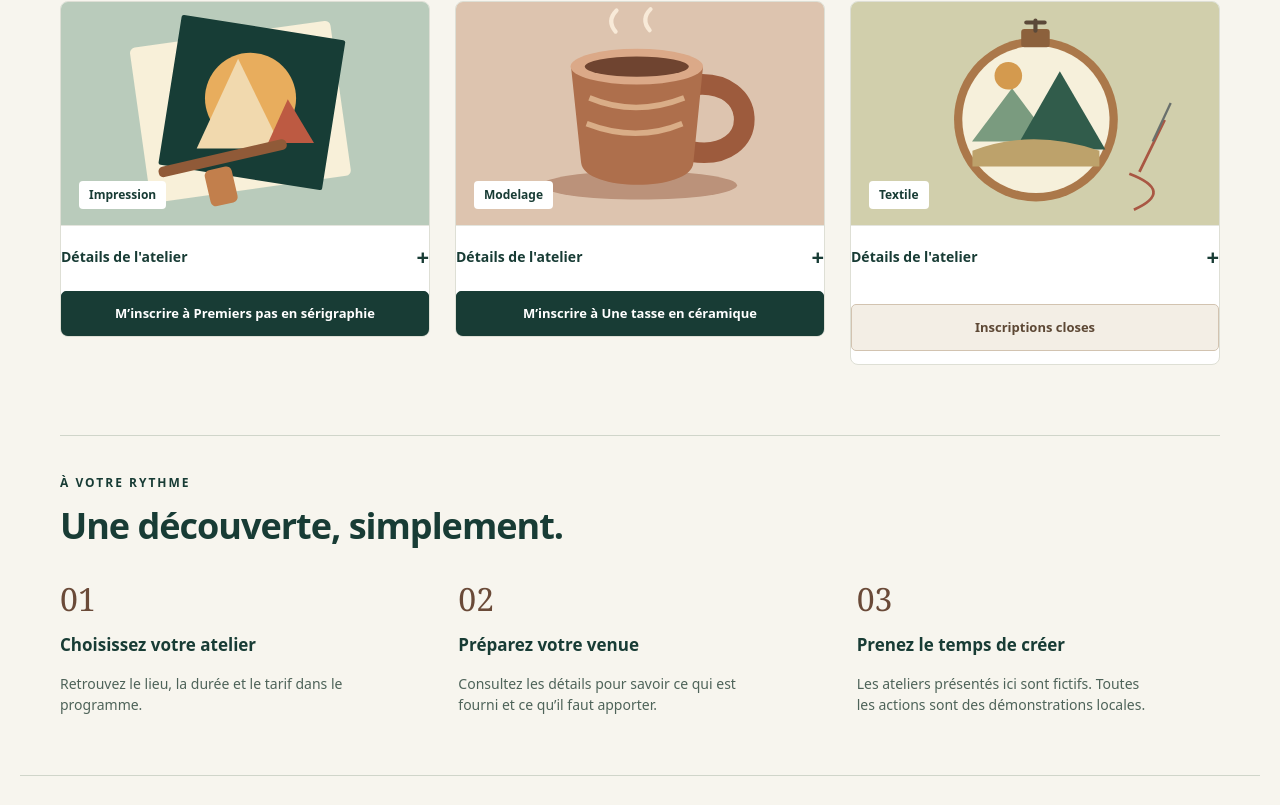
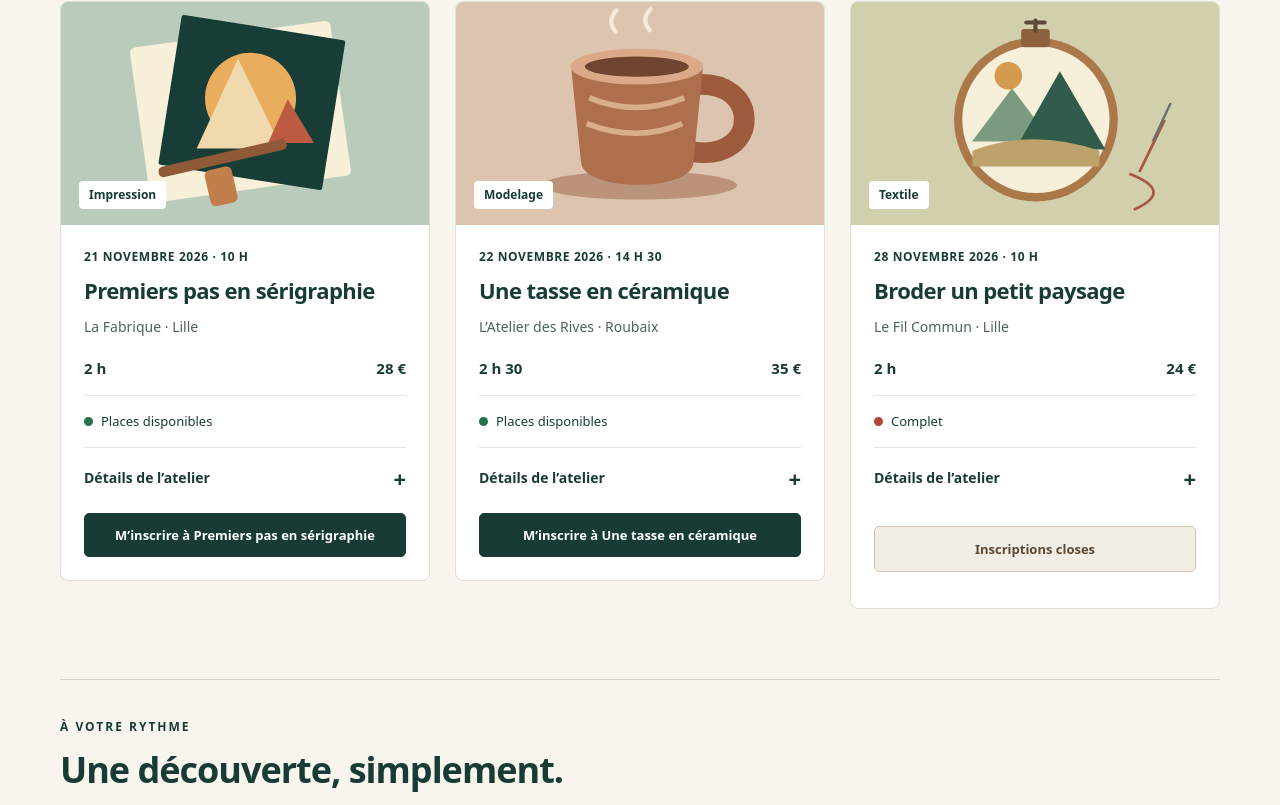
Before and after one commit to rayanularoussi/accessibility-project, a React (Vite) app: page / in a window 1280 px wide. Shown: the part 901-1706 px from the top of the page. Built offline with nearby package versions, Linux system fonts and the light colour scheme.

Commit message:
fix: input is now linked to it's label

```diff
--- a/src/App.tsx
+++ b/src/App.tsx
@@ -36,7 +36,7 @@ export default function App() {
         <section className="catalogue" id="catalogue" aria-labelledby="catalogue-title">
           <div className="section-heading"><div><p className="eyebrow">Le programme</p><h2 id="catalogue-title">Les prochains ateliers</h2></div><span className="count" role="status" aria-label="Résultats de recherche" aria-atomic="true">{visible.length} atelier{visible.length > 1 ? "s" : ""}</span></div>
           <div className="search-area">
-            <p className="search-label">Rechercher un atelier</p>
+            <label className="search-label" htmlFor="workshop-search">Rechercher un atelier</label>
             <input type="search" id="workshop-search" value={query} onChange={event => setQuery(event.target.value)} />
             <p className="search-help">Saisissez un titre ou une ville.</p>
           </div>
--- a/src/components/WorkshopCard.tsx
+++ b/src/components/WorkshopCard.tsx
@@ -1,4 +1,4 @@
-import { useId, useState, type ReactNode } from "react";
+import { useState, useId, type ReactNode } from "react";
 import type { Workshop } from "../workshops";
 
 type Props = {
@@ -19,6 +19,15 @@ export default function WorkshopCard({ workshop, onReserve, extraAction }: Props
           : <img src={workshop.image} alt="" />}
         <span className="category">{workshop.category}</span>
       </div>
+      <div className="card-body">
+        <p className="workshop-date">{workshop.date}</p>
+        <p className="workshop-title">{workshop.title}</p>
+        <p className="location">{workshop.location}</p>
+        <div className="card-meta"><span>{workshop.duration}</span><span>{workshop.price}</span></div>
+        <p className="availability">
+          <span className={"availability-dot " + (workshop.available ? "is-available" : "is-full")} aria-hidden="true" />
+          {workshop.available ? "Places disponibles" : "Complet"}
+        </p>
         <button
           type="button"
           className="details-trigger"
@@ -26,13 +35,9 @@ export default function WorkshopCard({ workshop, onReserve, extraAction }: Props
           aria-controls={panelId}
           onClick={() => setExpanded(value => !value)}
         >
-        Détails de l'atelier <span aria-hidden="true">{expanded ? "−" : "+"}</span>
+          Détails de l’atelier <span aria-hidden="true">{expanded ? "−" : "+"}</span>
         </button>
-      <div
-        id={panelId}
-        className={"details-panel " + (expanded ? "is-open" : "")}
-        inert={!expanded}
-      >
+        <div className={"details-panel " + (expanded ? "is-open" : "")} aria-hidden={!expanded} inert={!expanded} id={panelId}>
           <div className="details-inner">
             <p>{workshop.description}</p>
             <a href="#infos-pratiques">Consulter les informations pratiques</a>
@@ -46,6 +51,7 @@ export default function WorkshopCard({ workshop, onReserve, extraAction }: Props
           ) : <p className="closed-message">Inscriptions closes</p>}
           {extraAction}
         </div>
+      </div>
     </article>
   );
 }
```
Also changed, not shown: src/styles.css, 2 other files (tests, documents, lock files or other folders). Lines whose indentation alone changed are shown as unchanged.
